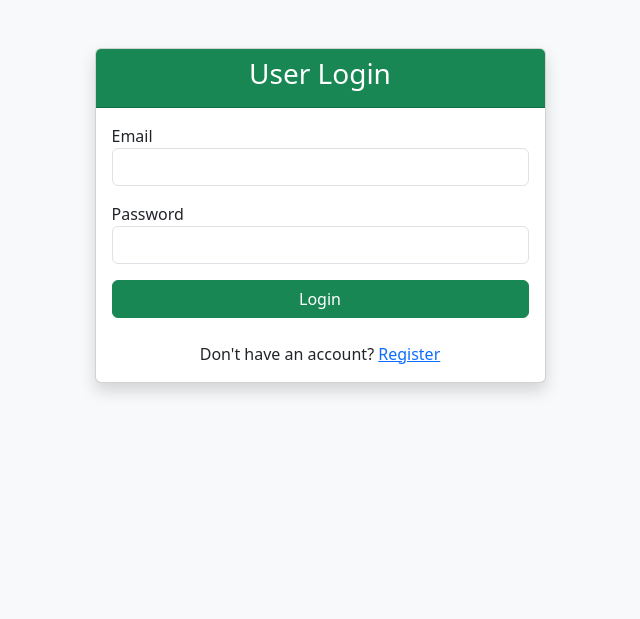
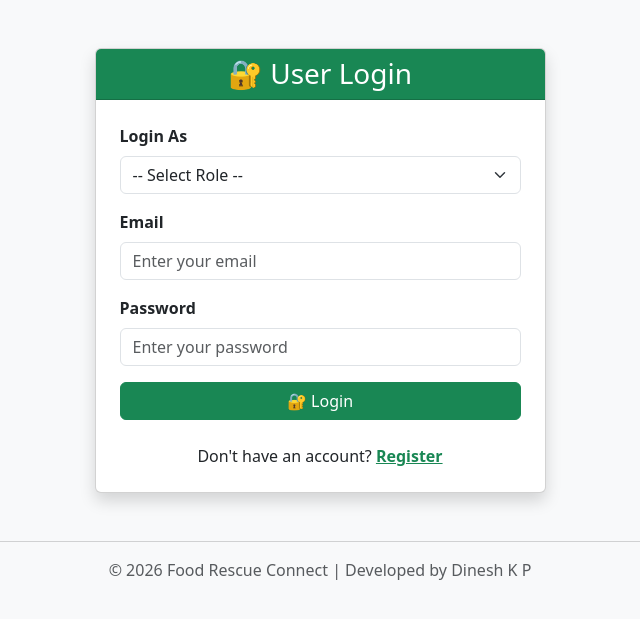
Before and after one commit to dini2004/Food-Rescue-Connect, a Flask app: page /login in a window 1280 px wide. Shown: the part 56-675 px from the top of the page, without its empty margins (320-960 px from the left). Run offline with Flask 3, Linux system fonts and the light colour scheme; parts of the project's set-up code (start-up, migrations or seed data) failed here and were passed over.

Commit message:
Added delivery partner features

```diff
--- a/app.py
+++ b/app.py
@@ -50,7 +50,6 @@ def register():
 
 
 # ---------------- LOGIN ---------------- #
-
 @app.route("/login", methods=["GET", "POST"])
 def login():
 
@@ -58,9 +57,12 @@ def login():
 
         email = request.form["email"]
         password = request.form["password"]
+        selected_role = request.form["role"]
+
 
         query = """
-        SELECT * FROM users
+        SELECT *
+        FROM users
         WHERE email=%s AND password=%s
         """
 
@@ -70,28 +72,69 @@ def login():
 
         user = db.cursor.fetchone()
 
+
         if user:
-            session["user_id"] = user[0]
-            session["role"] = user[5]
-            session["full_name"]=user[1]
+
+            database_role = user[5]
 
 
-            role = user[5]
+            # Check selected role with database role
 
-            if role == "Donor":
-                return render_template("donor_dashboard.html")
+            if selected_role != database_role:
 
-            elif role == "NGO":
-                return render_template("ngo_dashboard.html")
+                return """
+                <h3>❌ Incorrect Role</h3>
+                <p>This account is not registered as the selected role.</p>
+                <a href="/login">⬅ Back to Login</a>
+                """
 
-            elif role == "Admin":
-                return render_template("admin_dashboard.html")
+
+            session["user_id"] = user[0]
+
+            session["role"] = database_role
+
+            session["full_name"] = user[1]
+
+
+            # Redirect according to role
+
+            if database_role == "Donor":
+
+                return render_template(
+                    "donor_dashboard.html"
+                )
+
+
+            elif database_role == "NGO":
+
+                return render_template(
+                    "ngo_dashboard.html"
+                )
+
+
+            elif database_role == "Admin":
+
+                return render_template(
+                    "admin_dashboard.html"
+                )
+
+
+            elif database_role == "Delivery Partner":
+
+                return render_template(
+                    "delivery_dashboard.html"
+                )
+
 
         else:
-            return "Invalid Email or Password"
+
+            return """
+            <h3>❌ Invalid Email or Password</h3>
+            <a href="/login">⬅ Try Again</a>
+            """
+
 
     return render_template("login.html")
-
 
 # ---------------- DONATE FOOD ---------------- #
 
@@ -778,6 +821,83 @@ def download_certificate():
         filename,
         as_attachment=True
     )
+
+@app.route("/available_deliveries")
+def available_deliveries():
+
+    query = """
+    SELECT donation_id,
+           food_name,
+           quantity,
+           pickup_address,
+           status
+    FROM food_donations
+    WHERE status = 'Accepted'
+    AND delivery_partner_id IS NULL
+    """
+
+    db.cursor.execute(query)
+
+    donations = db.cursor.fetchall()
+
+    return render_template(
+        "available_deliveries.html",
+        donations=donations
+    )
+@app.route("/accept_delivery/<int:donation_id>")
+def accept_delivery(donation_id):
+
+    delivery_partner_id = session["user_id"]
+
+    query = """
+    UPDATE food_donations
+    SET delivery_partner_id = %s,
+        delivery_status = 'Accepted'
+    WHERE donation_id = %s
+    """
+
+    values = (delivery_partner_id, donation_id)
+
+    db.cursor.execute(query, values)
+    db.connection.commit()
+
+    return redirect("/available_deliveries")
+
+@app.route("/my_deliveries")
+def my_deliveries():
+
+    delivery_partner_id = session["user_id"]
+
+    print("Delivery Partner ID:", delivery_partner_id)
+
+    query = """
+    SELECT donation_id,
+           food_name,
+           quantity,
+           pickup_address,
+           status,
+           delivery_status
+    FROM food_donations
+    WHERE delivery_partner_id = %s
+    """
+
+    db.cursor.execute(query, (delivery_partner_id,))
+
+    deliveries = db.cursor.fetchall()
+
+    print("My Deliveries:", deliveries)
+
+    return render_template(
+        "my_deliveries.html",
+        deliveries=deliveries
+    )
+
+@app.route("/delivery_dashboard")
+def delivery_dashboard():
+
+    return render_template(
+        "delivery_dashboard.html"
+    )
 # ---------------- RUN APPLICATION ---------------- #
 
 if __name__ == "__main__":
--- a/templates/login.html
+++ b/templates/login.html
@@ -4,15 +4,24 @@
 <head>
 
     <meta charset="UTF-8">
-    <meta name="viewport" content="width=device-width, initial-scale=1.0">
 
-    <title>Login</title>
+    <meta name="viewport"
+          content="width=device-width, initial-scale=1.0">
 
-    <link href="https://cdn.jsdelivr.net/npm/bootstrap@5.3.3/dist/css/bootstrap.min.css" rel="stylesheet">
+    <title>Food Rescue Connect - Login</title>
+
+    <!-- Bootstrap CSS -->
+    <link
+        href="https://cdn.jsdelivr.net/npm/bootstrap@5.3.3/dist/css/bootstrap.min.css"
+        rel="stylesheet">
 
 </head>
 
+
 <body class="bg-light">
+
+
+    <!-- Navigation Bar -->
 
     <nav class="navbar navbar-dark bg-success">
 
@@ -26,6 +35,10 @@
 
     </nav>
 
+
+
+    <!-- Login Section -->
+
     <div class="container">
 
         <div class="row justify-content-center mt-5">
@@ -34,55 +47,133 @@
 
                 <div class="card shadow">
 
+                    <!-- Card Header -->
+
                     <div class="card-header bg-success text-white text-center">
 
-                    <h3>User Login</h3>
+                        <h3 class="mb-0">
+                            🔐 User Login
+                        </h3>
 
                     </div>
 
-                <div class="card-body">
+
+                    <!-- Card Body -->
+
+                    <div class="card-body p-4">
 
                         <form method="POST">
 
+
+                            <!-- Login As -->
+
                             <div class="mb-3">
 
-                            <label>Email</label>
+                                <label class="form-label fw-bold">
+                                    Login As
+                                </label>
+
+                                <select
+                                    name="role"
+                                    class="form-select"
+                                    required>
+
+                                    <option value="">
+                                        -- Select Role --
+                                    </option>
+
+                                    <option value="Admin">
+                                        👨‍💼 Admin
+                                    </option>
+
+                                    <option value="NGO">
+                                        🏢 NGO
+                                    </option>
+
+                                    <option value="Donor">
+                                        🍱 Donor
+                                    </option>
+
+                                    <option value="Delivery Partner">
+                                        🚚 Delivery Partner
+                                    </option>
+
+                                </select>
+
+                            </div>
+
+
+
+                            <!-- Email -->
+
+                            <div class="mb-3">
+
+                                <label class="form-label fw-bold">
+                                    Email
+                                </label>
 
                                 <input
                                     type="email"
                                     class="form-control"
                                     name="email"
+                                    placeholder="Enter your email"
                                     required>
 
                             </div>
 
+
+
+                            <!-- Password -->
+
                             <div class="mb-3">
 
-                            <label>Password</label>
+                                <label class="form-label fw-bold">
+                                    Password
+                                </label>
 
                                 <input
                                     type="password"
                                     class="form-control"
                                     name="password"
+                                    placeholder="Enter your password"
                                     required>
 
                             </div>
 
-                        <button class="btn btn-success w-100">
-                            Login
+
+
+                            <!-- Login Button -->
+
+                            <button
+                                type="submit"
+                                class="btn btn-success w-100">
+
+                                🔐 Login
+
                             </button>
+
 
                         </form>
 
-                    <br>
 
-                    <div class="text-center">
 
+                        <!-- Register -->
+
+                        <div class="text-center mt-4">
+
+                            <span>
                                 Don't have an account?
+                            </span>
 
-                        <a href="/register">
+                            <a href="/register"
+                               class="text-success fw-bold">
+
                                 Register
+
                             </a>
+
+                        </div>
+
 
                     </div>
 
@@ -94,7 +185,20 @@
 
     </div>
 
-</div>
+
+
+    <!-- Footer -->
+
+    <footer class="text-center mt-5 text-muted">
+
+        <hr>
+
+        <p>
+            © 2026 Food Rescue Connect | Developed by Dinesh K P
+        </p>
+
+    </footer>
+
 
 </body>
 
```
Also changed, not shown: templates/available_deliveries.html (added, +110 -0 lines), templates/delivery_dashboard.html (added, +92 -0 lines), templates/my_deliveries.html (added, +122 -0 lines), templates/register.html (+17 -4 lines). Lines whose indentation alone changed are shown as unchanged.
